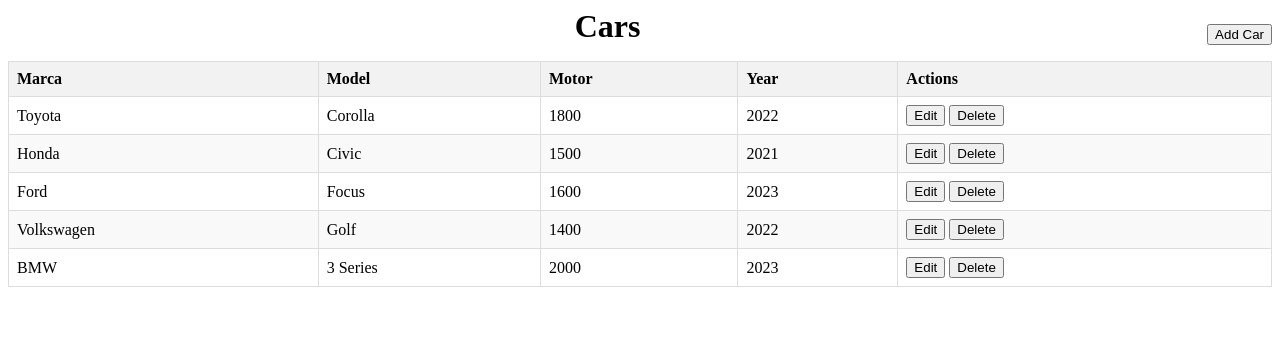
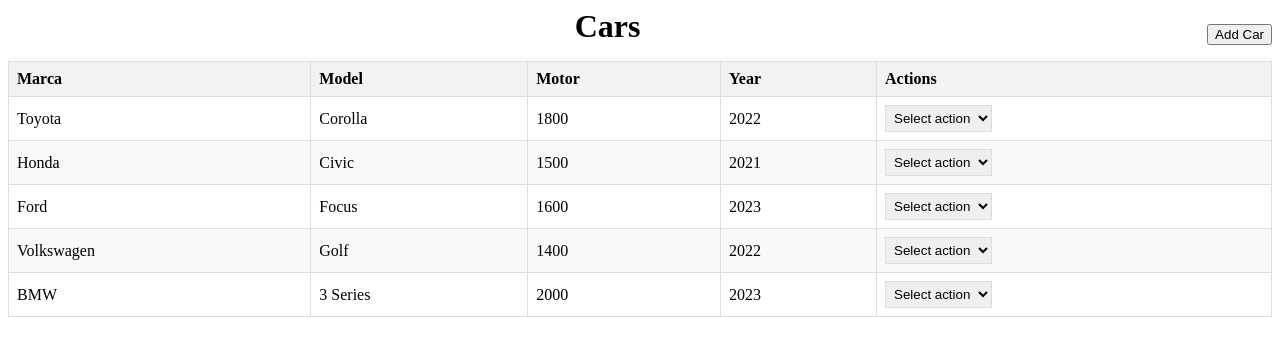
Before and after one commit to RaduCruceat/SvelteCarCRUD, a SvelteKit app: page /cars in a window 1280 px wide. Shown: the top 356 px of the page. Built offline with nearby package versions, Linux system fonts and the light colour scheme.

Commit message:
finished cars page

```diff
--- a/src/lib/index.ts
+++ /dev/null
@@ -1 +0,0 @@
-// place files you want to import through the `$lib` alias in this folder.
--- a/src/routes/cars/+page.svelte
+++ b/src/routes/cars/+page.svelte
@@ -16,12 +16,21 @@
         unsubscribe();
     });
 
-    function handleDelete(id: number) {
-        cars.update(carList => carList.filter(car => car.id !== id));
+    function handleAction(carId: number, action: string, selectElement: HTMLSelectElement) {
+        if (action === 'edit') {
+            goto(`/editCar/${carId}`);
+        } else if (action === 'delete') {
+            cars.update(carList => carList.filter(car => car.id !== carId));
+        }
+        // Reset the dropdown after action
+        selectElement.selectedIndex = 0;
     }
 
-    function handleEdit(id: number) {
-        goto(`/editCar/${id}`);
+    function handleSelectChange(event: Event, carId: number) {
+        const selectElement = event.target as HTMLSelectElement;
+        if (selectElement) {
+            handleAction(carId, selectElement.value, selectElement);
+        }
     }
 
     function handleAdd() {
@@ -53,8 +62,11 @@
                     <td>{car.motor}</td>
                     <td>{car.an}</td>
                     <td>
-              <button on:click={() => handleEdit(car.id)}>Edit</button>
-              <button on:click={() => handleDelete(car.id)}>Delete</button>
+                        <select on:change={(e) => handleSelectChange(e, car.id)}>
+                            <option value="" disabled selected>Select action</option>
+                            <option value="edit">Edit</option>
+                            <option value="delete">Delete</option>
+                        </select>
                     </td>
                 </tr>
             {/each}
@@ -100,4 +112,9 @@
     tr:nth-child(even) {
         background-color: #f9f9f9;
     }
+
+    select {
+        border: 1px solid #ddd;
+        padding: 4px;
+    }
 </style>
```
Lines whose indentation alone changed are shown as unchanged.
